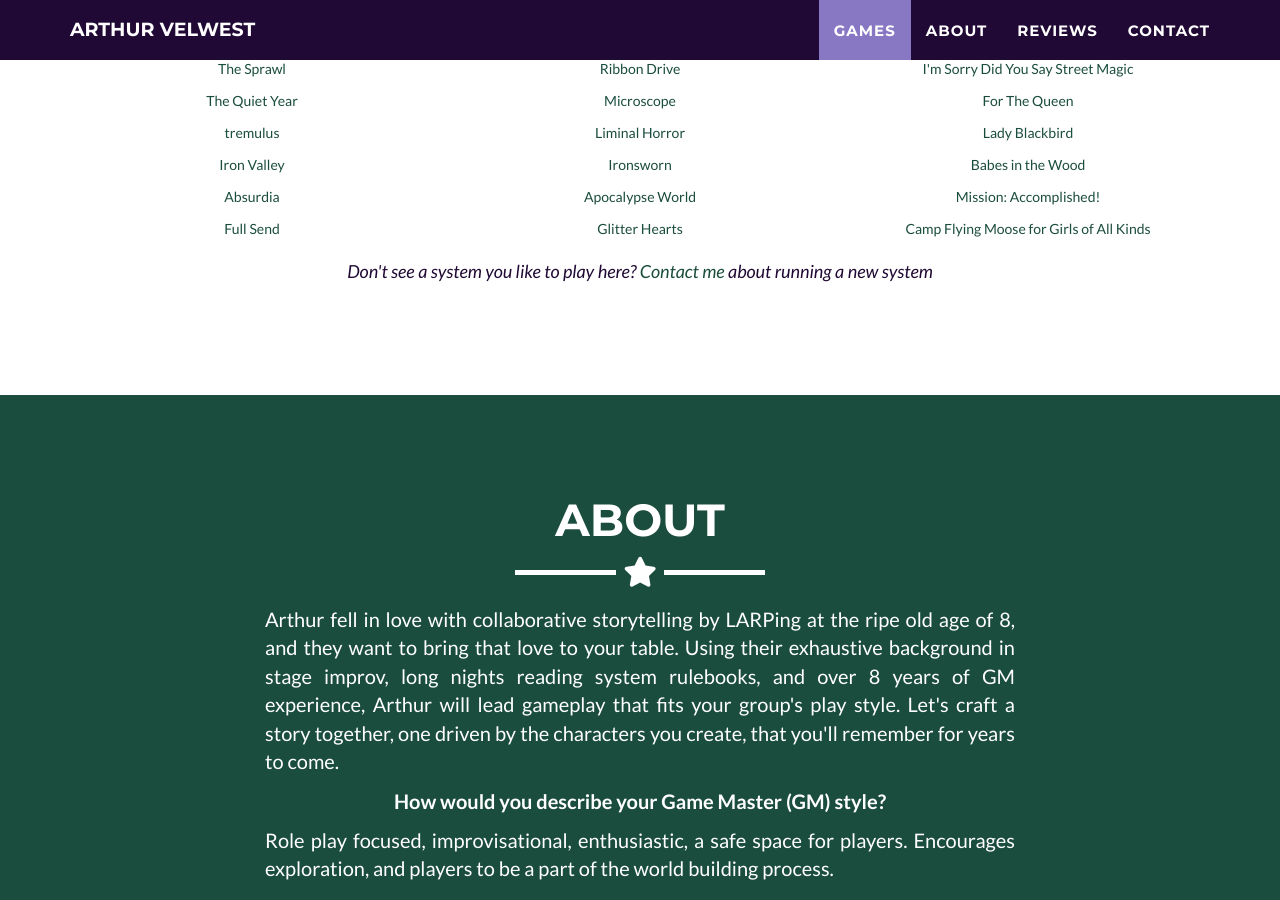
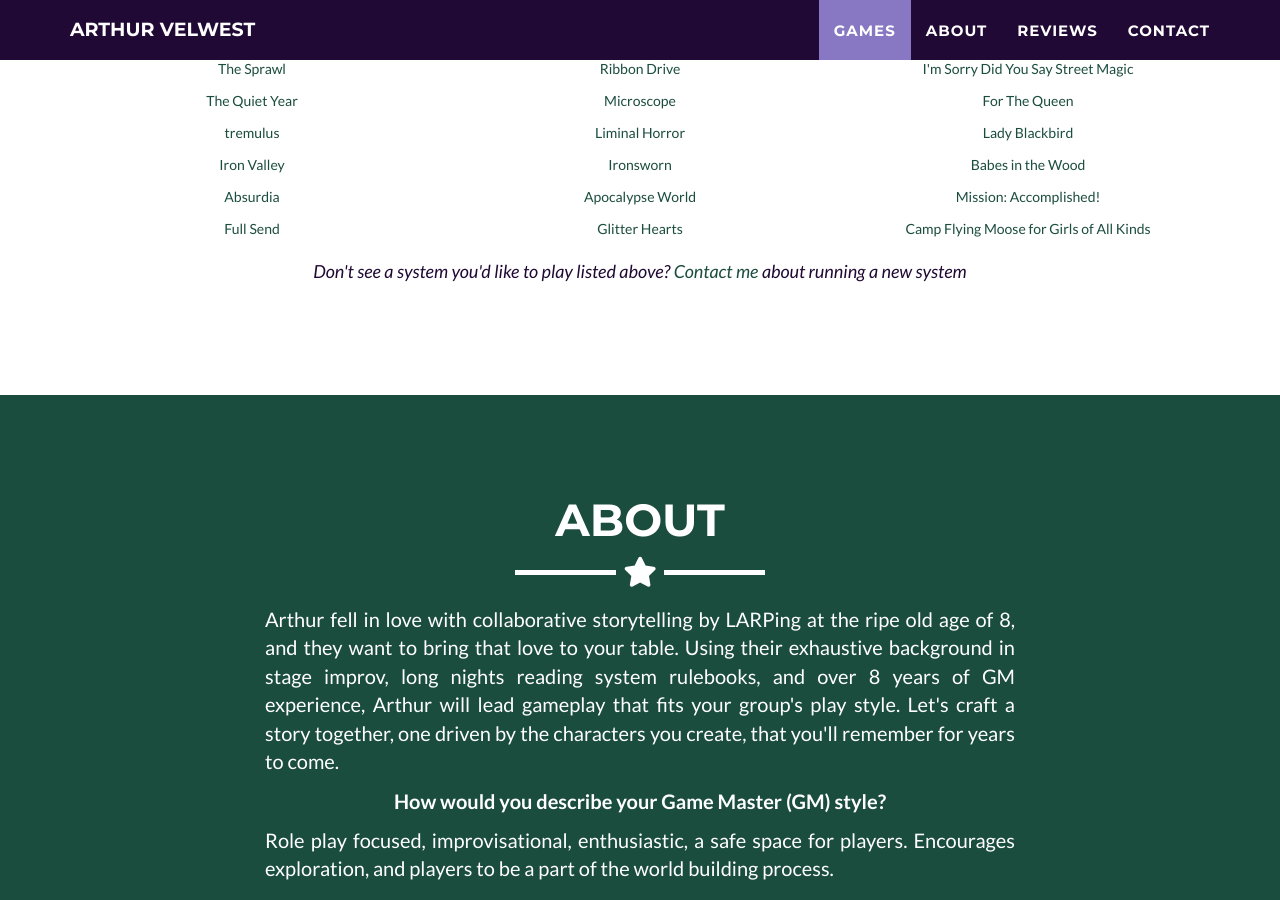
Before and after one commit to thearthurshow/thearthurshow.github.io, a Jekyll site: the page built from index.md, in a window 1280 px wide and 900 px high, scrolled down 1542 px. Built offline with Jekyll 4.4.1, drawn with Linux system fonts in a browser that asks for light colours.

Commit message:
small text change

```diff
--- a/_includes/portfolio_grid.html
+++ b/_includes/portfolio_grid.html
@@ -58,7 +58,7 @@
     </div>
 
     <p class="games-contact">
-      <i>Don't see a system you like to play here?
+      <i>Don't see a system you'd like to play listed above?
         <a href="#contact">Contact me</a> about running a new system
       </i>
     </p>
```
